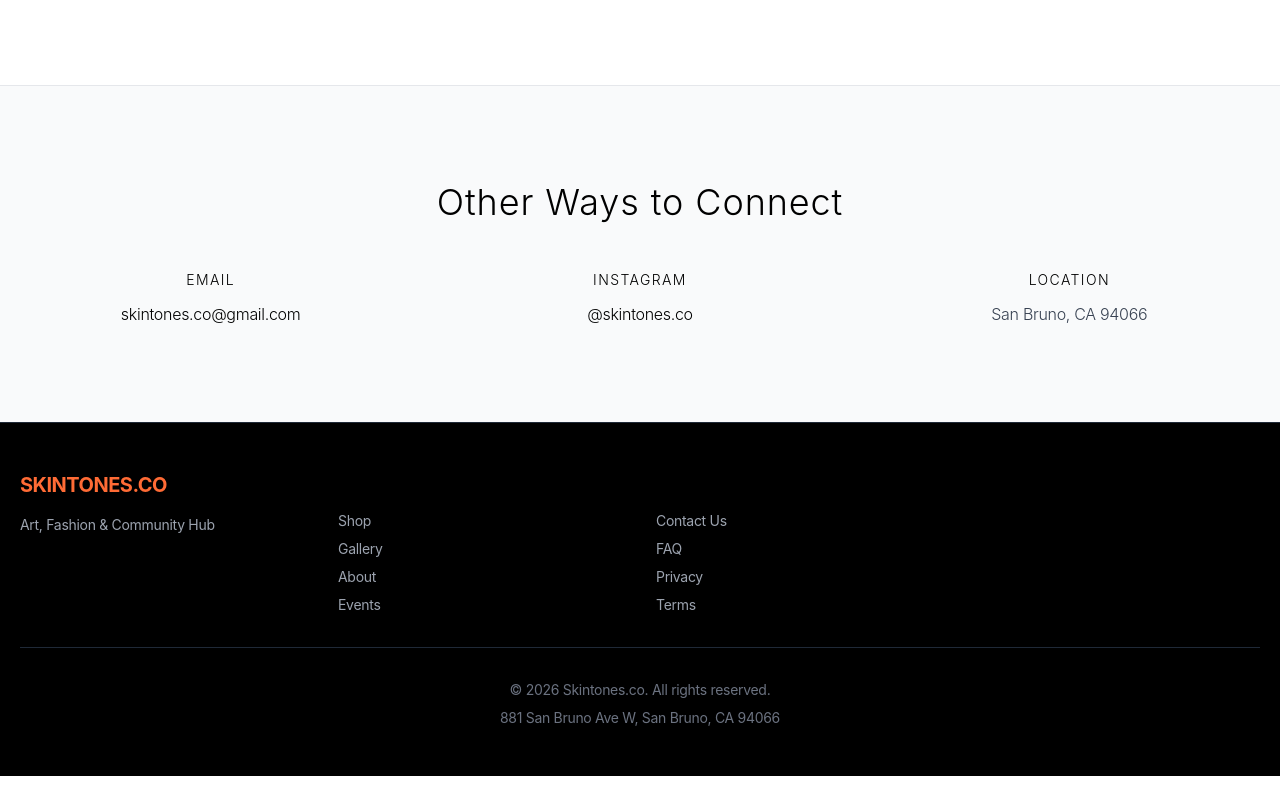
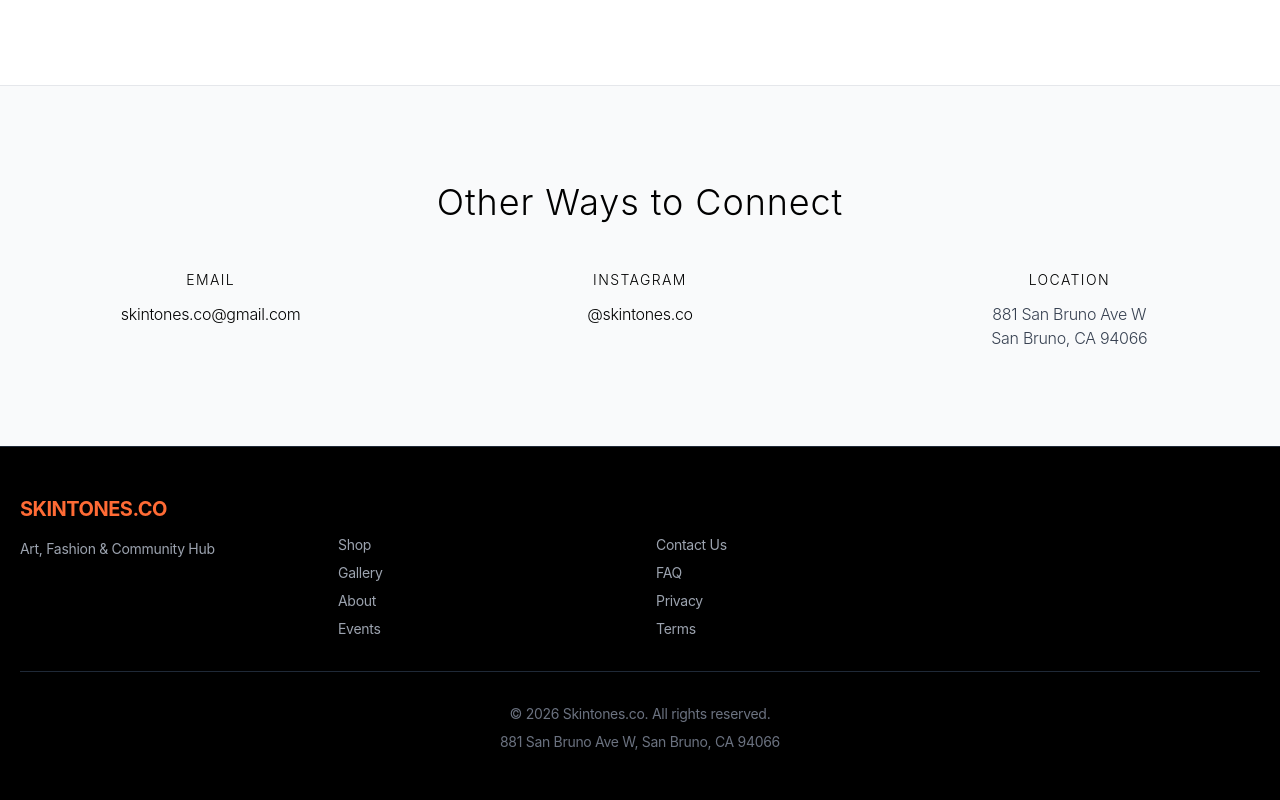
Before and after one commit to sj23-dot/skntones-website, a Next.js app: page /contact in a window 1280 px wide. Shown: the part 994-1794 px from the top of the page. Before the commit the page ends 1770 px from the top, so only its background shows below. Built offline with nearby package versions, Linux system fonts and the light colour scheme.

Commit message:
Update contact page with full address and Instagram post link

```diff
--- a/app/contact/page.tsx
+++ b/app/contact/page.tsx
@@ -64,10 +64,11 @@ export default function Contact() {
             </div>
             <div>
               <h3 className="font-light mb-3 text-sm tracking-widest uppercase">Instagram</h3>
-              <a href="https://www.instagram.com/skintones.co/" target="_blank" rel="noopener noreferrer" className="text-black font-light hover:underline">@skintones.co</a>
+              <a href="https://www.instagram.com/p/DQKbQGuEvUp/" target="_blank" rel="noopener noreferrer" className="text-black font-light hover:underline">@skintones.co</a>
             </div>
             <div>
               <h3 className="font-light mb-3 text-sm tracking-widest uppercase">Location</h3>
+              <p className="text-gray-700 font-light">881 San Bruno Ave W</p>
               <p className="text-gray-700 font-light">San Bruno, CA 94066</p>
             </div>
           </div>
```
